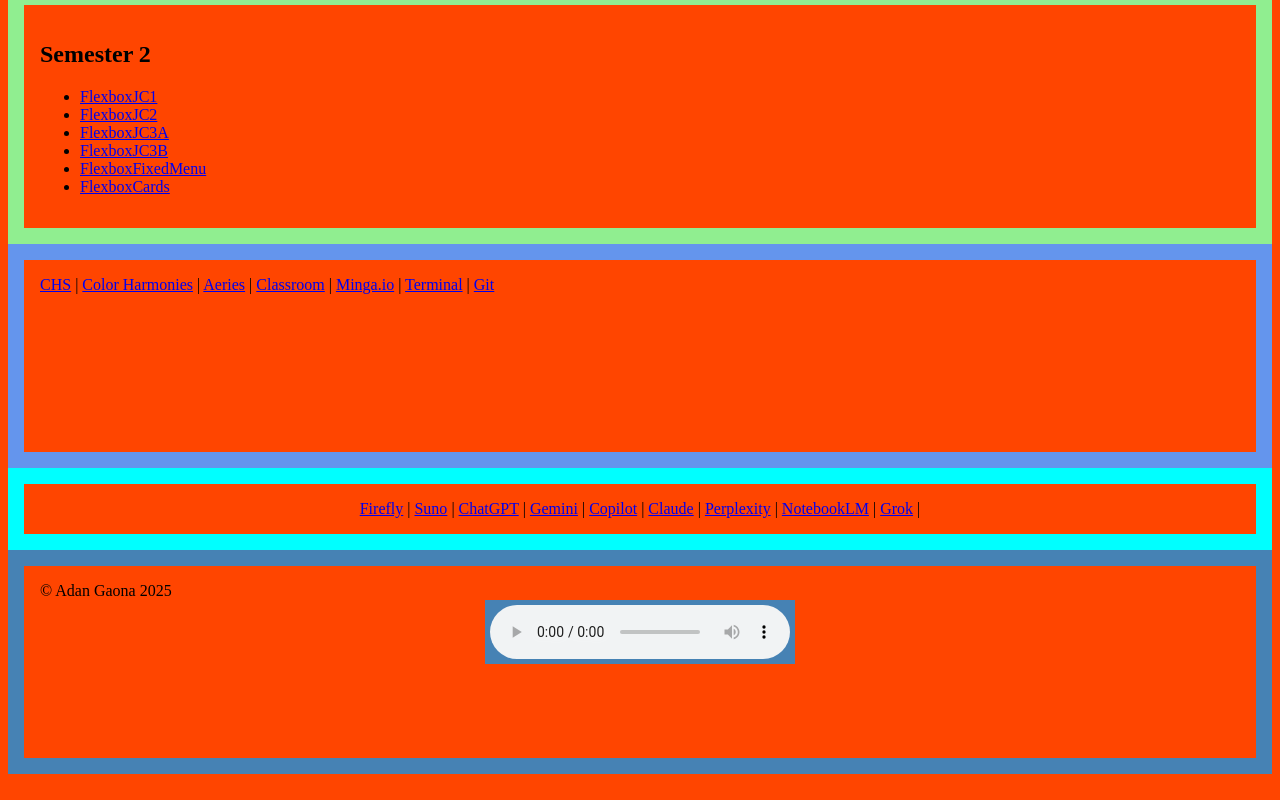
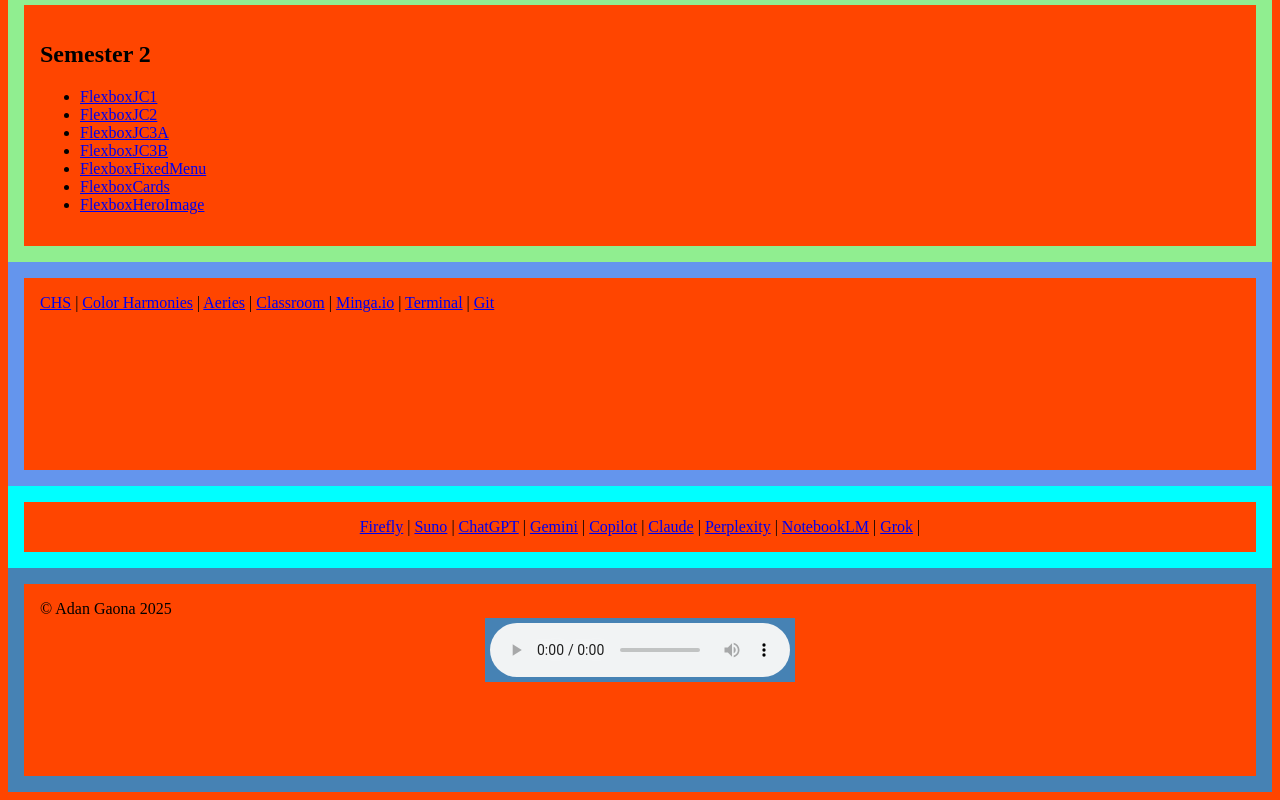
Before and after one commit to agaon-s567-cyber/agaona032025, a plain HTML site: page index.html in a window 1280 px wide. Shown: the part 1694-2494 px from the top of the page. Drawn offline with Linux system fonts and the light colour scheme.

Commit message:
Inital commit

```diff
--- a/index.html
+++ b/index.html
@@ -99,6 +99,7 @@
           <li><a href="Semester2/FlexboxJC3B/flexboxjc3b.html">FlexboxJC3B</a></li>
           <li><a href="Semester2/FixedMenu/fixedmenu.html">FlexboxFixedMenu</a></li>
           <li><a href="Semester2/Cards/cards.html">FlexboxCards</a></li>
+          <li><a href="Semester2/HeroImage/hero_image.html">FlexboxHeroImage</a></li>
         </ul>
       </div>
     </section>
```
